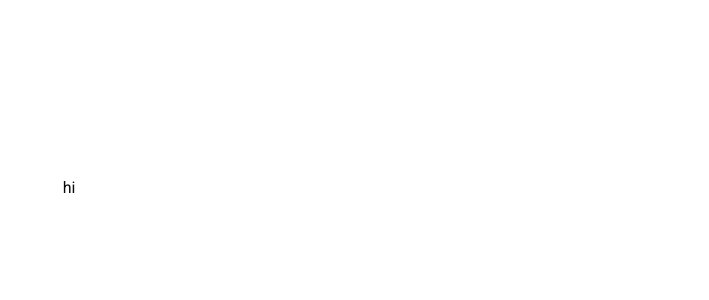
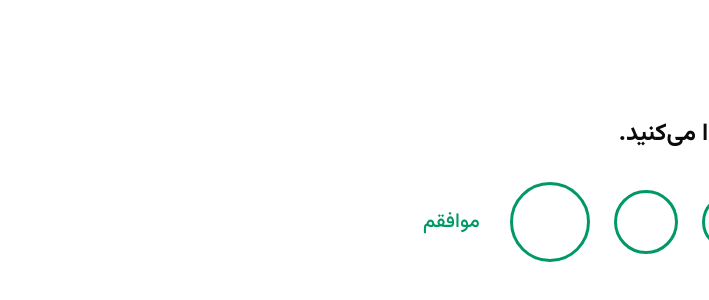
Before and after one commit to Jouissance-seeker/persona-test, a Next.js app: page / in a window 1280 px wide. Shown: the part 210-510 px from the top of the page, without its empty margins (571-1280 px from the left). Built offline with nearby package versions, Linux system fonts and the light colour scheme.

Commit message:
chore: new changes

```diff
--- /dev/null
+++ b/app/_components/Likert.tsx
@@ -0,0 +1,117 @@
+'use client';
+
+import { cn } from '../../lib/utils';
+import { Check } from 'lucide-react';
+import { memo, useCallback, useMemo, useState } from 'react';
+
+type LikertProps = {
+  onChange?: (value: number) => void;
+};
+
+type ItemProps = {
+  index: number;
+  isSelected: boolean;
+  onSelect: (index: number) => void;
+};
+
+const LikertItem = memo(function LikertItem(props: ItemProps) {
+  const { index, isSelected, onSelect } = props;
+
+  return (
+    <button
+      type="button"
+      aria-pressed={isSelected}
+      onClick={() => onSelect(index)}
+      className={cn(
+        'group relative rounded-full border-3 transition-colors',
+        index === 3
+          ? 'border-gray-400'
+          : index < 3
+            ? 'border-purple-600'
+            : 'border-emerald-600',
+        index === 0 || index === 6
+          ? 'h-20 w-20'
+          : index === 1 || index === 5
+            ? 'h-16 w-16'
+            : index === 2 || index === 4
+              ? 'h-14 w-14'
+              : 'h-12 w-12',
+      )}
+    >
+      <span
+        className={cn(
+          'block h-full w-full rounded-full transition-colors',
+          isSelected
+            ? index === 3
+              ? 'bg-gray-400'
+              : index < 3
+                ? 'bg-purple-600'
+                : 'bg-emerald-600'
+            : 'bg-transparent',
+        )}
+      />
+      <span
+        className={cn(
+          'pointer-events-none absolute inset-0 flex items-center justify-center opacity-0 transition-opacity',
+          isSelected ? 'opacity-100' : 'group-hover:opacity-50',
+        )}
+      >
+        <Check
+          className={cn(
+            index === 0 || index === 6
+              ? 'h-8 w-8'
+              : index === 1 || index === 5
+                ? 'h-7 w-7'
+                : index === 2 || index === 4
+                  ? 'h-6 w-6'
+                  : 'h-5 w-5',
+            isSelected
+              ? 'text-white'
+              : index === 3
+                ? 'text-gray-500'
+                : index < 3
+                  ? 'text-purple-700'
+                  : 'text-emerald-700',
+          )}
+          strokeWidth={2}
+        />
+      </span>
+    </button>
+  );
+});
+
+export function Likert(props: LikertProps) {
+  const [value, setValue] = useState<number | null>(null);
+
+  const items = useMemo(() => {
+    return Array.from({ length: 7 }, (_, index) => ({ index }));
+  }, []);
+
+  const handleSelect = useCallback(
+    (index: number) => {
+      setValue(index);
+      props.onChange?.(index);
+    },
+    [props],
+  );
+
+  return (
+    <div
+      dir="rtl"
+      className="flex w-full max-w-3xl items-center justify-between gap-4"
+    >
+      <span className="text-xl font-medium text-purple-600">مخالفم</span>
+      <div className="flex items-center gap-6">
+        {items.map((item) => (
+          <LikertItem
+            key={item.index}
+            index={item.index}
+            isSelected={value === item.index}
+            onSelect={handleSelect}
+          />
+        ))}
+      </div>
+      <span className="text-xl font-medium text-emerald-600">موافقم</span>
+    </div>
+  );
+}
--- a/app/globals.css
+++ b/app/globals.css
@@ -123,4 +123,7 @@
   body {
     @apply bg-background text-foreground;
   }
+  button {
+    @apply cursor-pointer;
+  }
 }
--- a/app/layout.tsx
+++ b/app/layout.tsx
@@ -11,7 +11,7 @@ const vazirmatn = Vazirmatn({
 
 export default function RootLayout(props: PropsWithChildren) {
   return (
-    <html lang="en">
+    <html lang="fa" dir="rtl">
       <body
         className={cn(
           vazirmatn.className,
--- a/app/page.tsx
+++ b/app/page.tsx
@@ -1,3 +1,4 @@
+import { Likert } from './_components/Likert';
 import { Metadata } from 'next';
 
 export const metadata: Metadata = {
@@ -6,5 +7,14 @@ export const metadata: Metadata = {
 };
 
 export default function Home() {
-  return <main>hi</main>;
+  return (
+    <main className="w-full px-6 py-10">
+      <h1 className="mb-8 text-center text-2xl font-bold">
+        شما مرتب دوستان جدیدی پیدا می‌کنید.
+      </h1>
+      <div className="flex w-full justify-center">
+        <Likert />
+      </div>
+    </main>
+  );
 }
```
